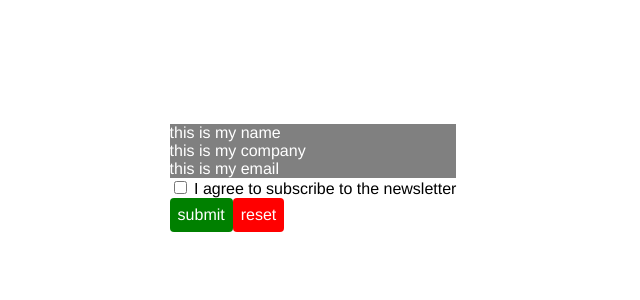
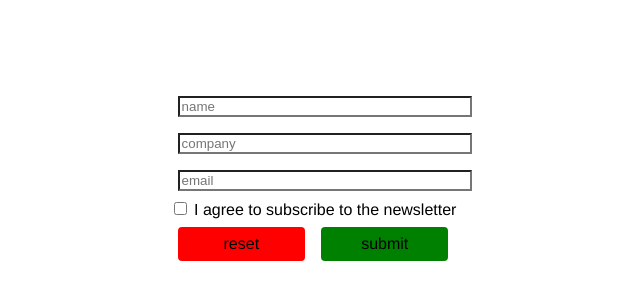
Before and after one commit to JerryAnt/react-form, a React app: page / in a window 1280 px wide. Shown: the part 230-530 px from the top of the page, without its empty margins (327-967 px from the left). Built offline with nearby package versions, Linux system fonts and the light colour scheme.

Commit message:
input field is styled

```diff
--- a/assets/stylesheets/application.scss
+++ b/assets/stylesheets/application.scss
@@ -45,6 +45,15 @@ background-color: grey;
 
 .container{
   display:flex;
-  align-content: center;
+  text-align: center;
   padding:0px;
+  width: 100%;
+  margin: 0px;
 }
+
+.input-field{
+  margin: 8px;
+  width: 100%;
+  background-color: white;
+  color: black;
+}
--- a/src/components/form.jsx
+++ b/src/components/form.jsx
@@ -3,16 +3,20 @@ import Button from './button.jsx';
 import Checkbox from './checkbox.jsx';
 import InputField from './input_field.jsx';
 class Form extends Component {
+
   render() {
     return (
       <div>
-        <InputField id="name" />
-        <InputField id="company" />
-        <InputField id="email" />
+        <div><InputField  id="name" /></div>
+
+        <div><InputField  id="company" /></div>
+
+        <div><InputField  id="email" /></div>
+
         <Checkbox />
         <div class="container">
-          <Button id="submit" />
           <Button id="reset" />
+          <Button type="submit" id="submit" />
         </div>
       </div>
     );
--- a/src/components/input_field.jsx
+++ b/src/components/input_field.jsx
@@ -1,9 +1,11 @@
 import React,  { Component } from 'react';
 
 
-class InputField extends React.Component {
+class InputField extends Component {
   render() {
-    return <div className="input-field">this is my {this.props.id}</div>
+    return (
+      <input type="text" className="input-field" placeholder={this.props.id} />
+    )
   }
 }
 export default InputField;
```
